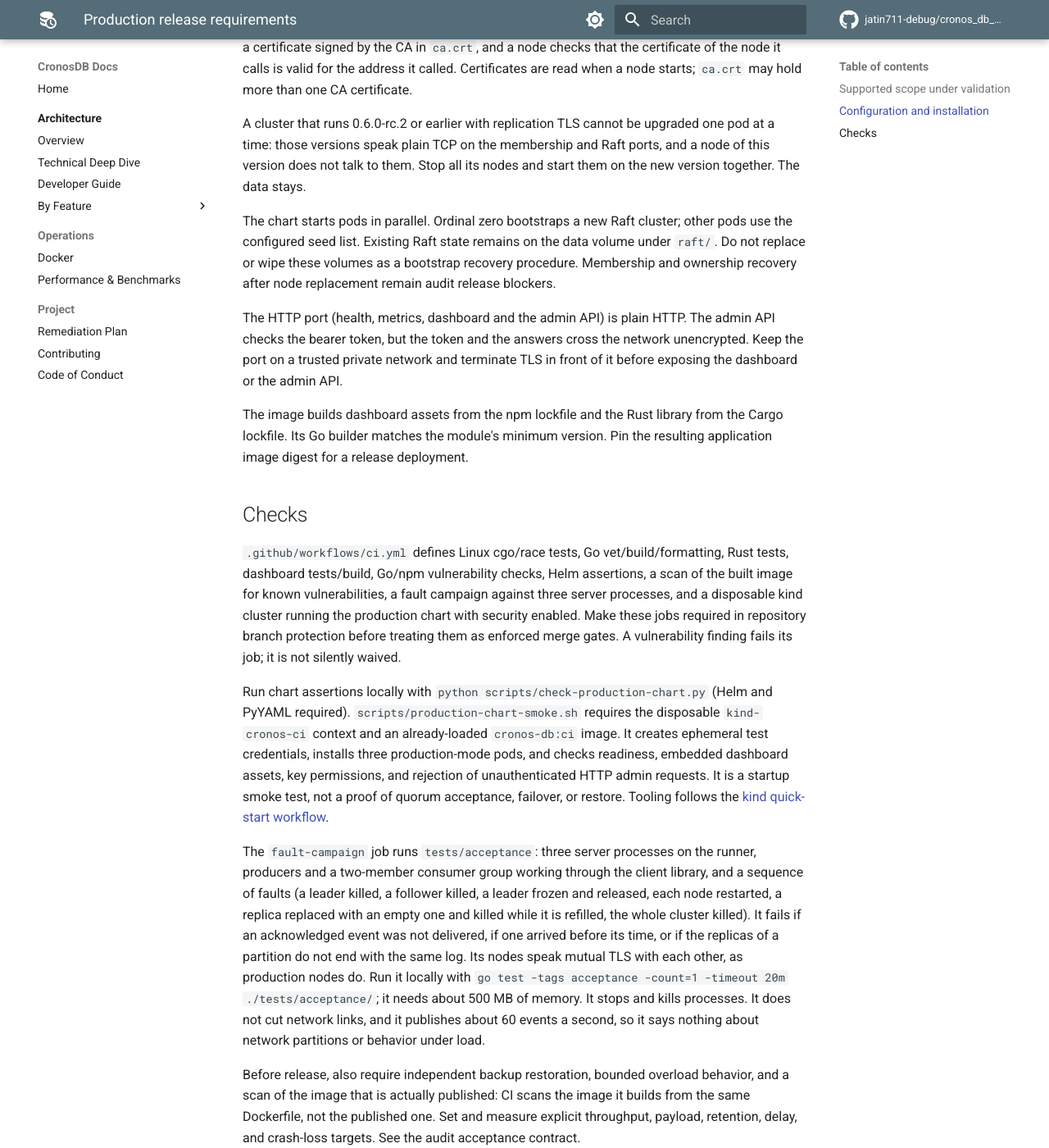
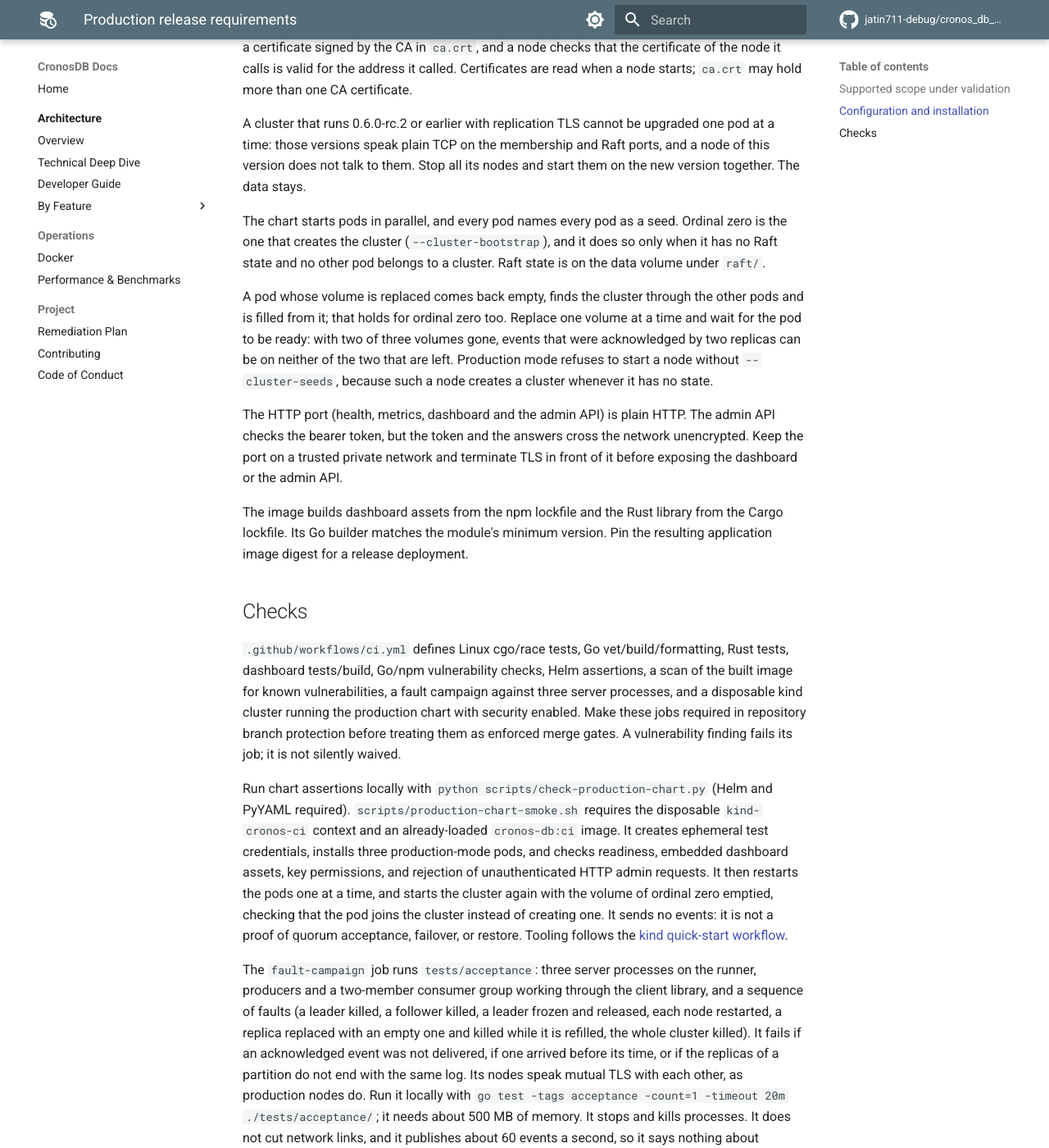
Before and after one commit to jatin711-debug/cronos_db_golang, an MkDocs documentation site: the page built from docs/PRODUCTION_RELEASE.md, in a window 1280 px wide and 1400 px high, scrolled down 1519 px. Shown: the whole window at 82% size. Built offline with MkDocs 1.6.1 and Material for MkDocs 9.7.7, drawn with Linux system fonts in a browser that asks for light colours; comment, search, counter and statistics services are not loaded.

Commit message:
Document how a cluster is created and how a node is replaced
Co-Authored-By: Claude Opus 5.5 (1M context) <noreply@anthropic.com>

```diff
--- a/docs/PRODUCTION_RELEASE.md
+++ b/docs/PRODUCTION_RELEASE.md
@@ -67,11 +67,18 @@ upgraded one pod at a time: those versions speak plain TCP on the membership
 and Raft ports, and a node of this version does not talk to them. Stop all its
 nodes and start them on the new version together. The data stays.
 
-The chart starts pods in parallel. Ordinal zero bootstraps a new Raft cluster;
-other pods use the configured seed list. Existing Raft state remains on the data
-volume under `raft/`. Do not replace or wipe these volumes as a bootstrap recovery
-procedure. Membership and ownership recovery after node replacement remain audit
-release blockers.
+The chart starts pods in parallel, and every pod names every pod as a seed.
+Ordinal zero is the one that creates the cluster (`--cluster-bootstrap`), and
+it does so only when it has no Raft state and no other pod belongs to a
+cluster. Raft state is on the data volume under `raft/`.
+
+A pod whose volume is replaced comes back empty, finds the cluster through the
+other pods and is filled from it; that holds for ordinal zero too. Replace one
+volume at a time and wait for the pod to be ready: with two of three volumes
+gone, events that were acknowledged by two replicas can be on neither of the
+two that are left. Production mode refuses to start a node without
+`--cluster-seeds`, because such a node creates a cluster whenever it has no
+state.
 
 The HTTP port (health, metrics, dashboard and the admin API) is plain HTTP. The
 admin API checks the bearer token, but the token and the answers cross the
@@ -98,8 +105,10 @@ Run chart assertions locally with `python scripts/check-production-chart.py`
 disposable `kind-cronos-ci` context and an already-loaded `cronos-db:ci` image. It
 creates ephemeral test credentials, installs three production-mode pods, and
 checks readiness, embedded dashboard assets, key permissions, and rejection of
-unauthenticated HTTP admin requests. It is a startup smoke test, not a proof of
-quorum acceptance, failover, or restore. Tooling follows the
+unauthenticated HTTP admin requests. It then restarts the pods one at a time,
+and starts the cluster again with the volume of ordinal zero emptied, checking
+that the pod joins the cluster instead of creating one. It sends no events: it
+is not a proof of quorum acceptance, failover, or restore. Tooling follows the
 [kind quick-start workflow](https://kind.sigs.k8s.io/docs/user/quick-start/).
 
 The `fault-campaign` job runs `tests/acceptance`: three server processes on the
```
Also changed, not shown: ARCHITECTURE.md (+2 -1 lines), README.md (+4 -2 lines), docs/PRODUCTION_AUDIT_2026-09-27.md (+3 -1 lines), docs/architecture/features/cluster.md (+1 -0 lines), docs/architecture/features/config.md (+2 -1 lines).
